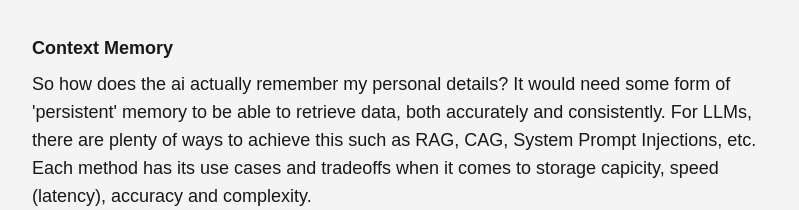
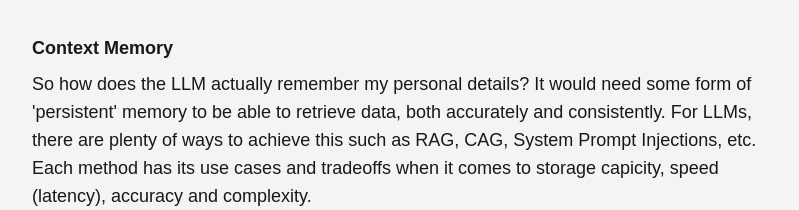
Before and after one commit to Kyblue11/BluesClues, a Next.js app in the folder bluesclues/: page /blog/portfolio-ai in a window 1280 px wide. Shown: the part 590-800 px from the top of the page, without its empty margins (240-1039 px from the left). Built offline with nearby package versions, Linux system fonts and the light colour scheme; a web font is replaced by a local one.

Commit message:
overflow

```diff
--- a/bluesclues/app/blog/[slug]/portfolio-ai.tsx
+++ b/bluesclues/app/blog/[slug]/portfolio-ai.tsx
@@ -37,7 +37,7 @@ export default function PortfolioAI() {
           <b>Context Memory</b>
         </p>
         <p className="text-lg text-zinc-900 mb-2">
-          So how does the ai actually remember my personal details? It would
+          So how does the LLM actually remember my personal details? It would
           need some form of 'persistent' memory to be able to retrieve data,
           both accurately and consistently. For LLMs, there are plenty of ways
           to achieve this such as RAG, CAG, System Prompt Injections, etc. Each
```
Lines whose indentation alone changed are shown as unchanged.
